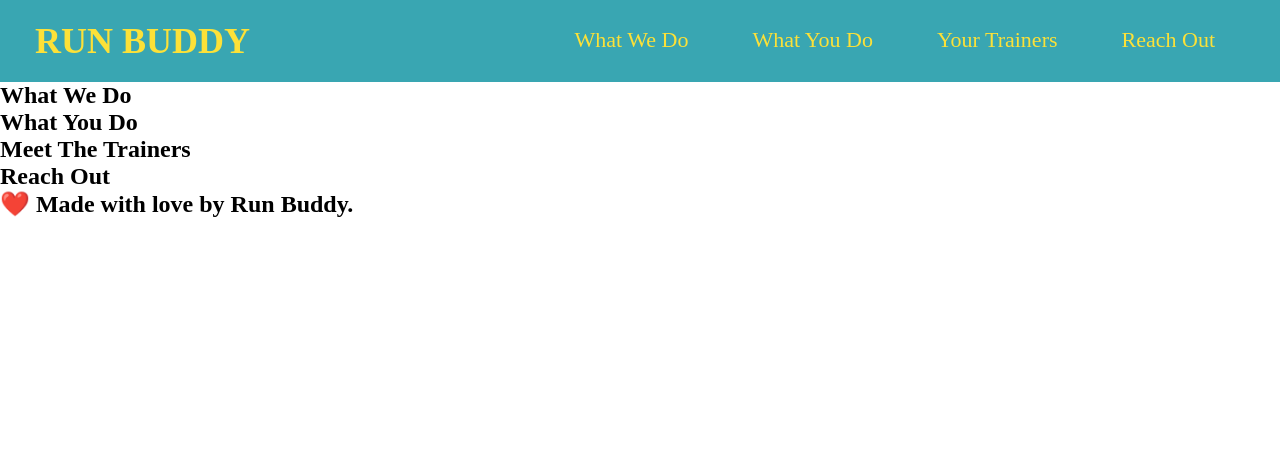
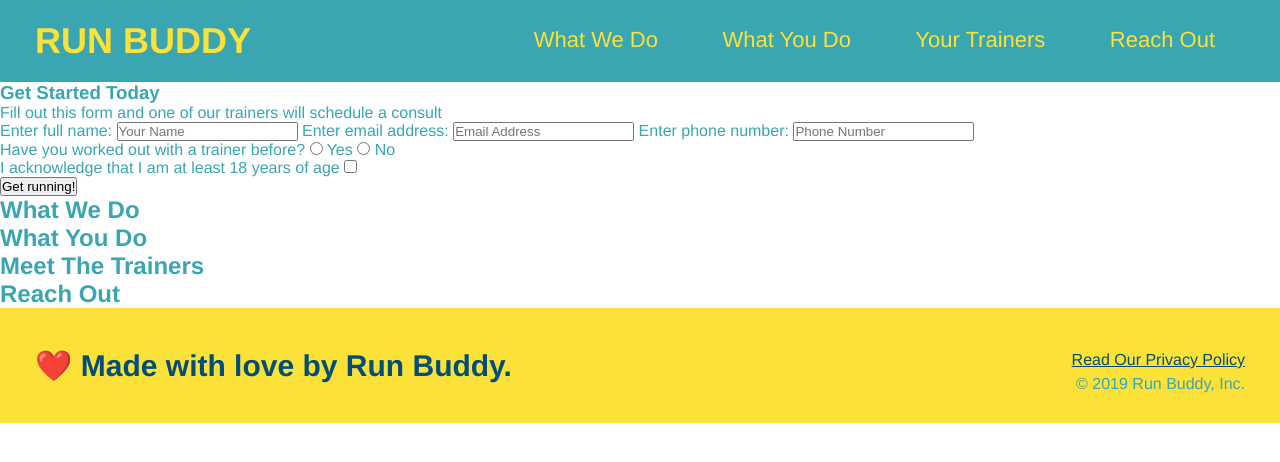
Before and after one commit to iiMKenny/run-buddy, a plain HTML site: page index.html in a window 1280 px wide. Drawn offline with Linux system fonts and the light colour scheme.

```diff
--- a/assets/css/style.css
+++ b/assets/css/style.css
@@ -1,10 +1,11 @@
 * {
     margin: 0;
     padding: 0;
+    box-sizing: border-box;
 }
 body {
-    /* more on this crazy alphanumerical alue in a minute! */
-    color: #39a6b2
+    /* more on this crazy alphanumerical value in a minute! */
+    color: #39a6b2;
     font-family: Helvetica, Arial, sans-serif;
     }
     /* apply styles to <header> */
@@ -39,3 +40,26 @@ body {
         font-weight: lighter;
         font-size: 22px;
     }
+
+    footer {
+        background: #fce138;
+        width: 100%;
+        padding: 40px 35px;
+    }
+
+    footer h2 {
+        display: inline;
+        color: #024e76;
+        font-size: 30px;
+        margin: 0;
+    }
+
+    footer div {
+        float: right;
+        line-height: 1.5;
+        text-align: right;
+    }
+
+    footer a {
+        color: #024e76;
+    }
--- a/index.html
+++ b/index.html
@@ -31,6 +31,36 @@
                 </ul>
             </nav>
         </header>
+        <section>
+            <div>
+                <h3>Get Started Today</h3>
+                <p>Fill out this form and one of our trainers will schedule a consult</p>
+                <!-- Add form element -->
+                <form>
+                    <label for="name">Enter full name:</label>
+                    <input type="text" placeholder="Your Name" name="name" id="name" />
+                    <label for="email">Enter email address:</label>
+                    <input type="email" placeholder="Email Address" name="email" id="email" />
+                    <label for="phone">Enter phone number:</label>
+                    <input type="tel" placeholder="Phone Number" name="phone" id="phone" />
+                    <p>
+                        Have you worked out with a trainer before?
+                        <input type="radio" name="trainer-confirm" id="trainer-yes" />
+                        <label for="trainer-yes">Yes</label>
+                        <input type="radio" name="trainer-confirm" id="trainer-no" />
+                        <label for="trainer-no">No</label>
+                    </p>
+                    <p>
+                        <label for="checkbox">I acknowledge that I am at least 18 years of age
+                        </label>
+                        <input type="checkbox" name="acknowledge" id="checkbox" />
+                    </p>
+                <button type="submit">
+                    Get running!
+                </button>
+                </form>
+            </div>
+        </section>
 
         <!-- hero/jumbotron -->
         <section></section>
@@ -58,6 +88,10 @@
         <!-- footer -->
         <footer>
             <h2>❤️ Made with love by Run Buddy.</h2>
+            <div>
+                <a href="#">Read Our Privacy Policy</a><br />
+                &copy; 2019 Run Buddy, Inc.
+            </div>
         </footer>
     </body>
 </html>
```
